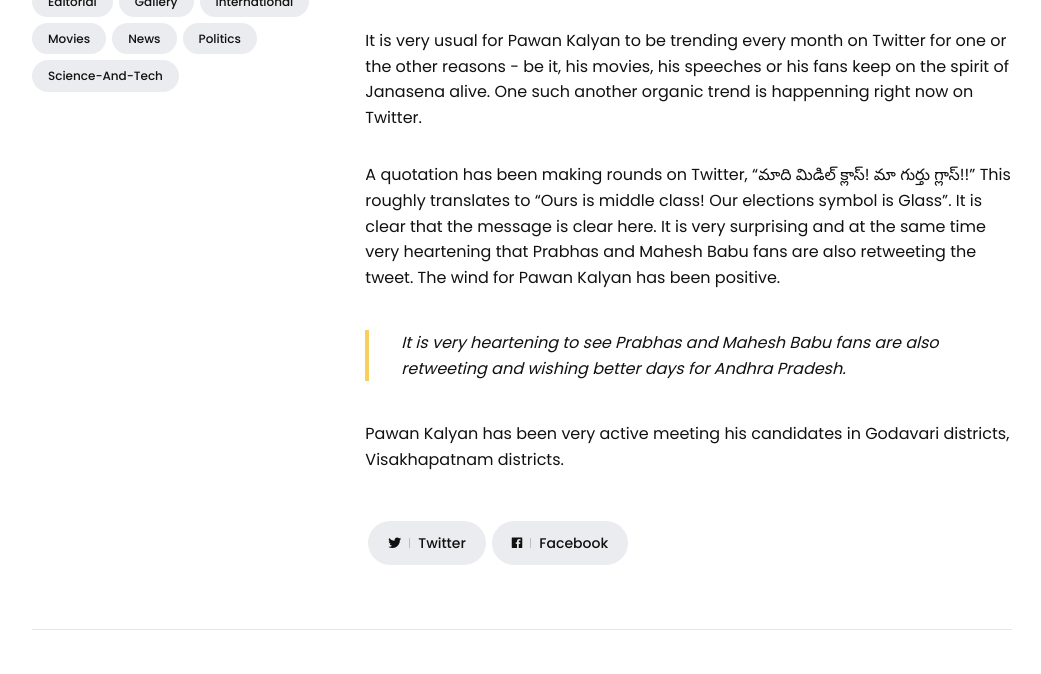
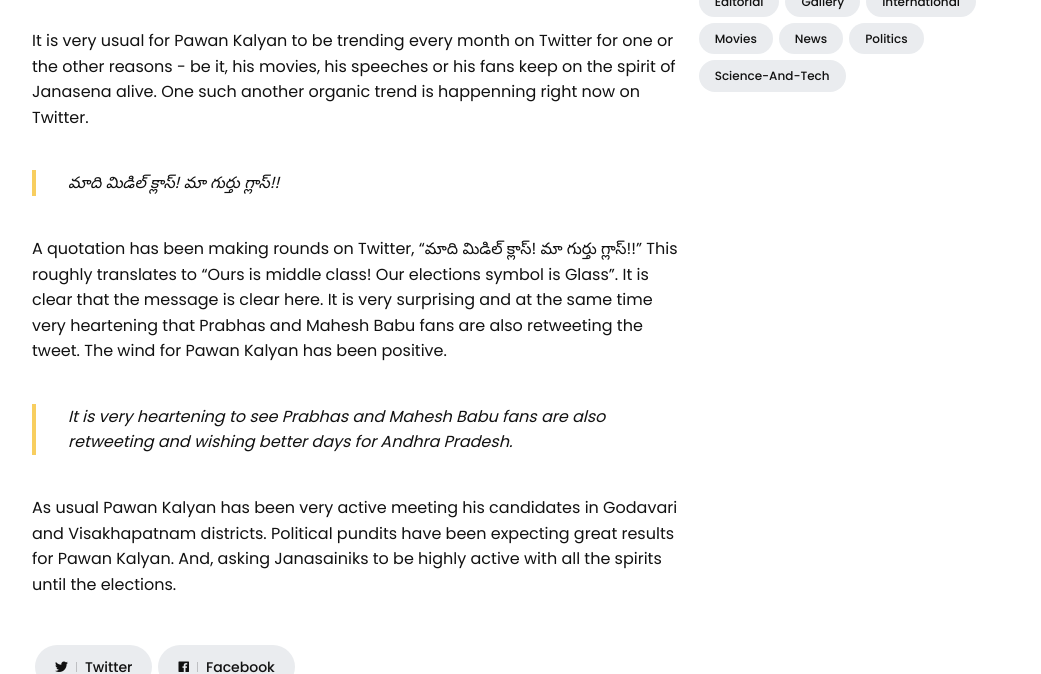
Before and after one commit to ancentral/ancentral, a Jekyll site: the page built from _posts/2024-01-02-Middle-Class-Election-Symbol-Glass.md, in a window 1280 px wide, cut to the strip 789-1463 px from the top of the page. Shown: the whole strip, without its empty margins (118-1159 px from the left). Built offline with Jekyll 4.4.1, drawn with Linux system fonts in a browser that asks for light colours; comment, search, counter and statistics services are not loaded.

Commit message:
Left side article

```diff
--- a/_layouts/post.html
+++ b/_layouts/post.html
@@ -36,14 +36,6 @@
 <div class="container">
 
   <div class="row">
-    <div class="sidebar-left col col-3 col-w-4 col-d-12">
-      <aside class="sidebar">
-        {% include sidebar-widgets/widget-post-author.html %}
-        {% include sidebar-widgets/widget-featured-posts.html %}
-        {% include sidebar-widgets/widget-tags.html %}
-      </aside>
-    </div>
-
     <div class="col col-9 col-w-8 col-d-12">
       <article class="post">
 
@@ -71,7 +63,13 @@
         {% include share-buttons.html %}
       </article>
     </div>
-
+    <div class="sidebar-left col col-3 col-w-4 col-d-12">
+      <aside class="sidebar">
+        {% include sidebar-widgets/widget-post-author.html %}
+        {% include sidebar-widgets/widget-featured-posts.html %}
+        {% include sidebar-widgets/widget-tags.html %}
+      </aside>
+    </div>
   </div>
 </div>
 <!-- end post -->
--- a/_posts/2024-01-02-Middle-Class-Election-Symbol-Glass.md
+++ b/_posts/2024-01-02-Middle-Class-Election-Symbol-Glass.md
@@ -11,8 +11,10 @@
 
 It is very usual for Pawan Kalyan to be trending every month on Twitter for one or the other reasons - be it, his movies, his speeches or his fans keep on the spirit of Janasena alive. One such another organic trend is happenning right now on Twitter.
 
+> మాది మిడిల్ క్లాస్! మా గుర్తు గ్లాస్!!
+
 A quotation has been making rounds on Twitter, "మాది మిడిల్ క్లాస్! మా గుర్తు గ్లాస్!!" This roughly translates to "Ours is middle class! Our elections symbol is Glass". It is clear that the message is clear here. It is very surprising and at the same time very heartening that Prabhas and Mahesh Babu fans are also retweeting the tweet. The wind for Pawan Kalyan has been positive.
 
 > It is very heartening to see Prabhas and Mahesh Babu fans are also retweeting and wishing better days for Andhra Pradesh.
 
-Pawan Kalyan has been very active meeting his candidates in Godavari districts, Visakhapatnam districts.
+As usual Pawan Kalyan has been very active meeting his candidates in Godavari and Visakhapatnam districts. Political pundits have been expecting great results for Pawan Kalyan. And, asking Janasainiks to be highly active with all the spirits until the elections.
--- a/_sass/1-tools/_grid.scss
+++ b/_sass/1-tools/_grid.scss
@@ -1,6 +1,6 @@
 /* Grid */
 $columns: 12;
-$container-base-width: 1332px;
+$container-base-width: 1178px;
 $container-offset: $base-spacing-unit;
 
 $wide: 1400px;
```
Also changed, not shown: _layouts/gallery.html (+10 -13 lines).
